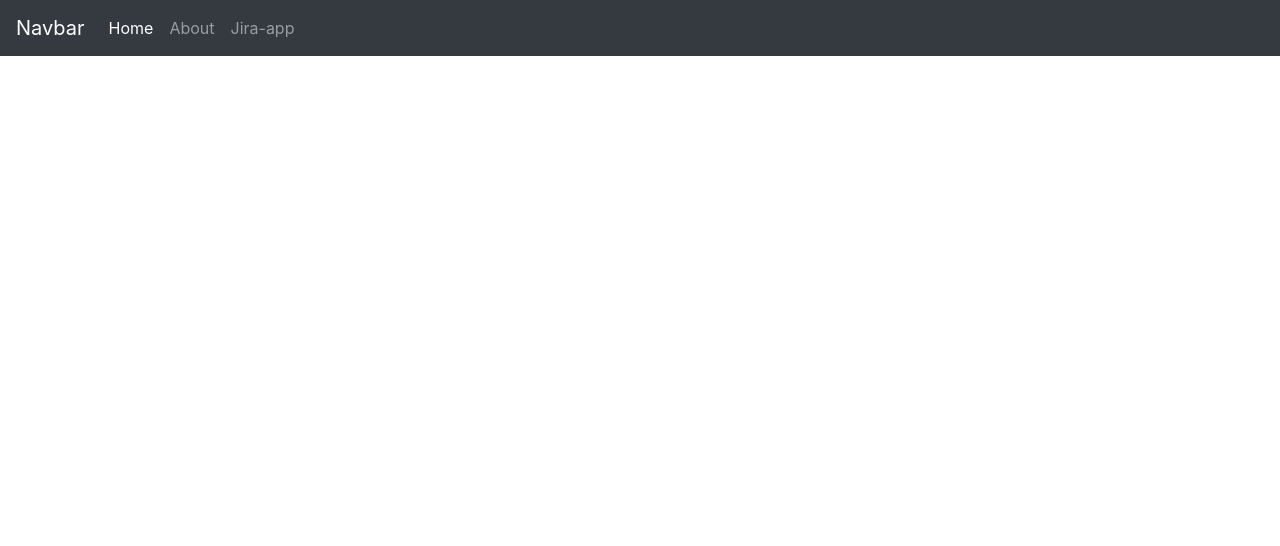
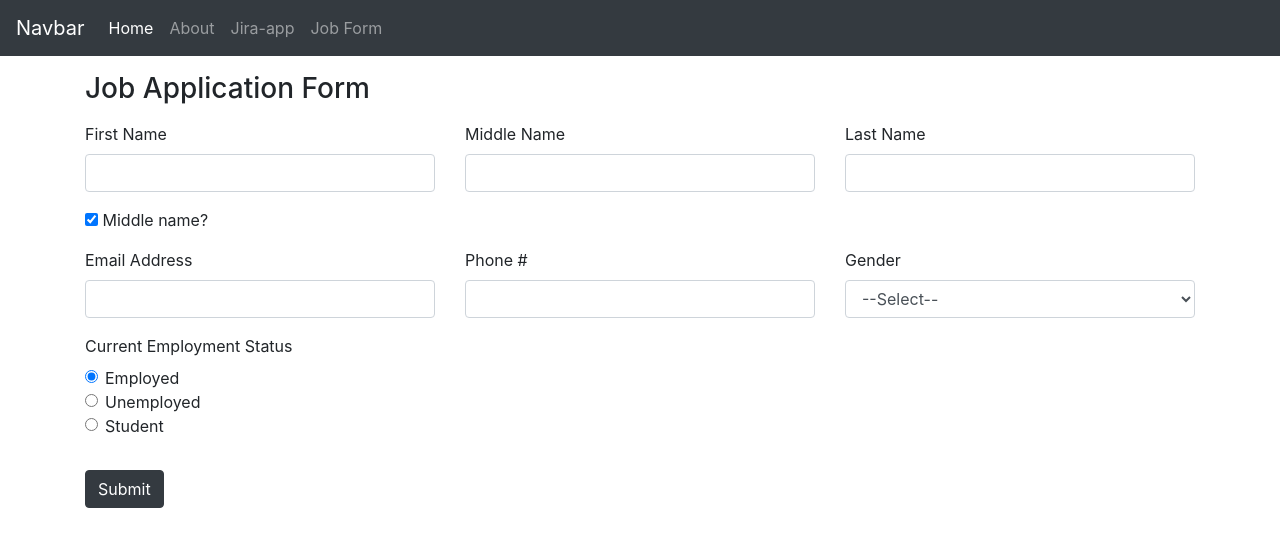
Before and after one commit to gurdeep4git/react-playground, a React (Create React App) app: page /job-form in a window 1280 px wide. Shown: the top 546 px of the page. Built offline with nearby package versions, Linux system fonts and the light colour scheme.

Commit message:
basic form

```diff
--- a/src/Entry.js
+++ b/src/Entry.js
@@ -4,6 +4,7 @@ import Navbar from './components/Navbar/Navbar';
 import About from './components/About/About';
 import Home from './components/Home/Home';
 import Jira from './components/Jira/Jira';
+import JobForm from './components/JobForm/JobForm';
 
 function Entry() {
     return (
@@ -14,6 +15,7 @@ function Entry() {
                     <Route exact path="/" element={<Home />} />
                     <Route exact path="/about" element={<About />} />
                     <Route exact path="/jira-app" element={<Jira />} />
+                    <Route exact path="/job-form" element={<JobForm />} />
                 </Routes>
             </div>
         </Router>
--- /dev/null
+++ b/src/components/JobForm/JobForm.js
@@ -0,0 +1,176 @@
+import React, { useState } from 'react'
+
+export default function JobForm() {
+
+    const initialFormData = {
+        firstName: '',
+        middleName: '',
+        isMiddleNameAvailable: true,
+        lastName: '',
+        gender: '',
+        email: '',
+        phone: '',
+        currentEmploymentStatus: 'E',
+    }
+
+    const [formData, setFormData] = useState(initialFormData);
+    const [errorsData, setErrorsData] = useState({});
+
+    const genders = ["Male", "Female", "Transgender"];
+    const currentEmploymentOptions = [
+        { 'text': 'Employed', 'value': 'E' },
+        { 'text': 'Unemployed', 'value': 'UE' },
+        { 'text': 'Student', 'value': 'S' }
+    ];
+
+    const handleChange = (e) => {
+        setFormData({
+            ...formData,
+            [e.target.name]: e.target.value
+        })
+    }
+
+    const handleFormSubmit = (e) => {
+        e.preventDefault();
+        if (validateForm()) {
+            console.log(formData);
+        }
+    }
+
+    const handleCheckBoxChange = (e) => {
+        setFormData({
+            ...formData,
+            [e.target.name]: e.target.checked
+        })
+    }
+
+    const validateForm = () => {
+
+        let errors = {};
+        let formIsValid = true;
+
+        if (!formData.firstName) {
+            formIsValid = false;
+            errors["firstName"] = "Please enter your first name.";
+        } else {
+            errors["firstName"] = null;
+        }
+
+        if (!formData.lastName) {
+            formIsValid = false;
+            errors["lastName"] = "Please enter your last name.";
+        }
+
+        if (!formData.email) {
+            formIsValid = false;
+            errors["email"] = "Please enter your email.";
+        }
+
+        if (!formData.phone) {
+            formIsValid = false;
+            errors["phone"] = "Please enter your phone number.";
+        }
+
+        if (!formData.gender) {
+            formIsValid = false;
+            errors["gender"] = "Please select your gender.";
+        }
+
+        setErrorsData(errors);
+
+        return formIsValid;
+    }
+
+    return (
+        <div className='container'>
+            <h3 className='my-3'>Job Application Form</h3>
+            <form onSubmit={handleFormSubmit}>
+                <div className='row'>
+                    <div className='col-4'>
+                        <div className='form-group'>
+                            <label htmlFor='firstName'>First Name</label>
+                            <input type="text" className='form-control' name="firstName" value={formData.firstName} onChange={handleChange} />
+                            {errorsData.firstName && <small className='text-danger'>{errorsData.firstName}</small>}
+                        </div>
+                    </div>
+                    <div className={'col-4 ' + (formData.isMiddleNameAvailable ? '' : 'd-none')}>
+                        <div className='form-group'>
+                            <label htmlFor='middleName'>Middle Name</label>
+                            <input type="text" className='form-control' name="middleName" value={formData.middleName} onChange={handleChange} />
+                        </div>
+                    </div>
+                    <div className='col-4'>
+                        <div className='form-group'>
+                            <label htmlFor='lastName'>Last Name</label>
+                            <input type="text" className='form-control' name="lastName" value={formData.lastName} onChange={handleChange} />
+                            {errorsData.lastName && <small className='text-danger'>{errorsData.lastName}</small>}
+                        </div>
+                    </div>
+                </div>
+                <div className='row'>
+                    <div className='col'>
+                        <div className="form-check p-0 mb-3">
+                            <input checked={formData.isMiddleNameAvailable} id="isMiddleNameAvailable" name="isMiddleNameAvailable" onChange={handleCheckBoxChange} type="checkbox" value={formData.isMiddleNameAvailable} />
+                            <label className="form-check-label" htmlFor="isMiddleNameAvailable">
+                                &nbsp;Middle name?
+                            </label>
+                        </div>
+                    </div>
+                </div>
+                <div className='row'>
+                    <div className='col-4'>
+                        <div className='form-group'>
+                            <label htmlFor='email'>Email Address</label>
+                            <input type="email" className='form-control' name="email" value={formData.email} onChange={handleChange} />
+                            {errorsData.email && <small className='text-danger'>{errorsData.email}</small>}
+                        </div>
+                    </div>
+                    <div className='col-4'>
+                        <div className='form-group'>
+                            <label htmlFor='phone'>Phone #</label>
+                            <input type="text" className='form-control' name="phone" value={formData.phone} onChange={handleChange} />
+                            {errorsData.phone && <small className='text-danger'>{errorsData.phone}</small>}
+                        </div>
+                    </div>
+                    <div className='col-4'>
+                        <div className='form-group'>
+                            <label htmlFor='gender'>Gender</label>
+                            <select className='form-control' name="gender" value={formData.gender} onChange={handleChange}>
+                                <option value="">--Select--</option>
+                                {genders.map((g, index) => (
+                                    <option key={index} value={g}>
+                                        {g}
+                                    </option>
+                                ))}
+                            </select>
+                            {errorsData.gender && <small className='text-danger'>{errorsData.gender}</small>}
+                        </div>
+                    </div>
+                </div>
+                <div className='row'>
+                    <div className='col-4'>
+                        <div className='form-group'>
+                            <label htmlFor='email'>Current Employment Status</label>
+                            {currentEmploymentOptions.map((ceo, index) => (
+                                <div key={index}>
+                                    <div className="form-check">
+                                        <input className="form-check-input" type="radio" name="currentEmploymentStatus" checked={ceo.value === formData.currentEmploymentStatus} id={ceo.text} value={ceo.value} onChange={handleChange} />
+                                        <label className="form-check-label" htmlFor={ceo.text}>
+                                            {ceo.text}
+                                        </label>
+                                    </div>
+                                </div>
+                            ))}
+                        </div>
+                    </div>
+                </div>
+
+                <div className='row mt-3'>
+                    <div className='col'>
+                        <button className='btn btn-dark' type='submit'>Submit</button>
+                    </div>
+                </div>
+            </form>
+        </div>
+    )
+}
--- a/src/components/Navbar/Navbar.js
+++ b/src/components/Navbar/Navbar.js
@@ -21,6 +21,9 @@ function Navbar() {
                         <li className="nav-item">
                             <Link className="nav-link" to="/jira-app">Jira-app</Link>
                         </li>
+                        <li className="nav-item">
+                            <Link className="nav-link" to="/job-form">Job Form</Link>
+                        </li>
                     </ul>
                 </div>
             </nav>
```
